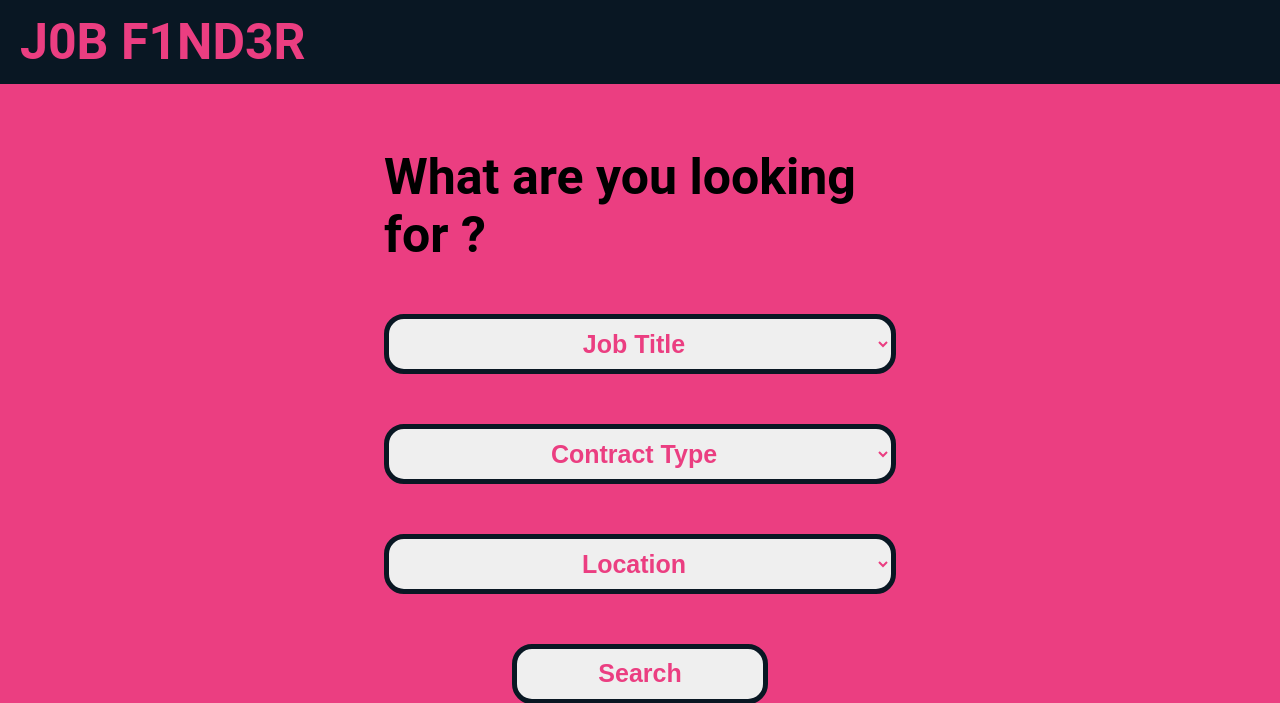
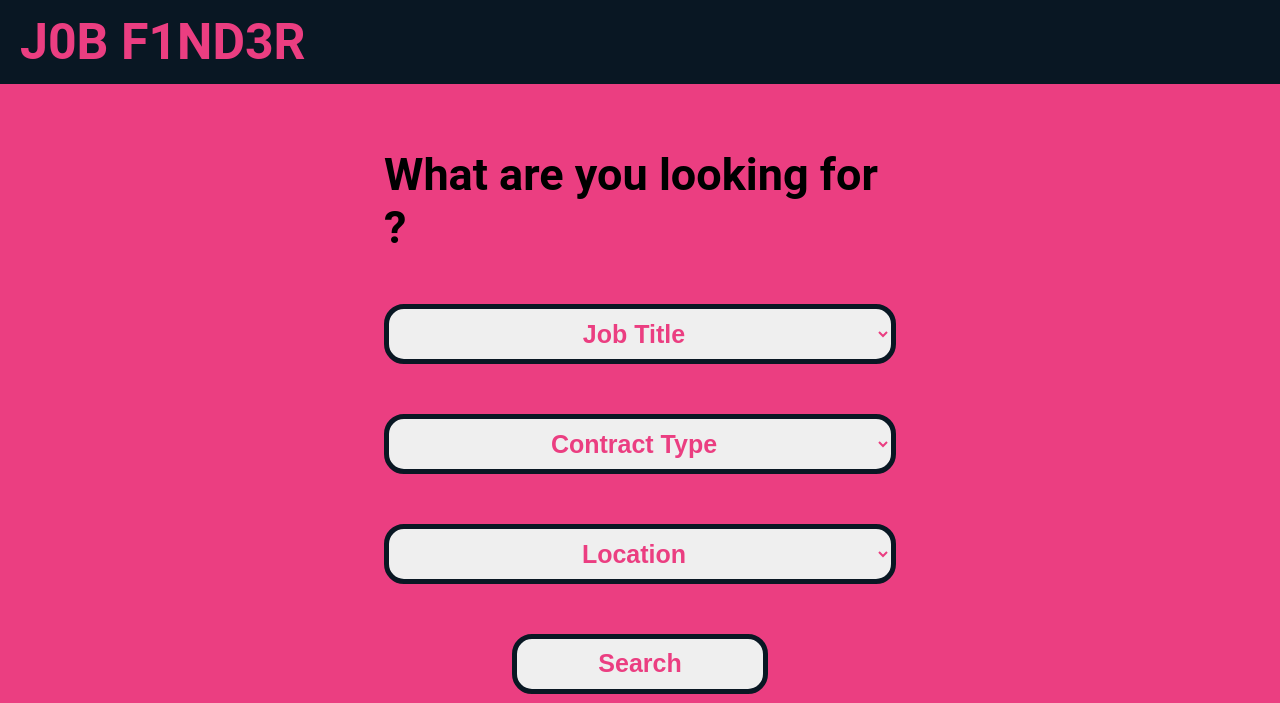
Before and after one commit to aygame101/Project-Epitech-Web-1, a PHP site: page / in a window 1280 px wide. Shown: the top 703 px of the page. Run offline with PHP 8.4, Linux system fonts and the light colour scheme.

Commit message:
edit size h2

```diff
--- a/css/style.css
+++ b/css/style.css
@@ -9,7 +9,7 @@ body {
 }
 
 h2 {
-    font-size: 50px;
+    font-size: 45px;
     margin-bottom: 5%;
 }
 
```
